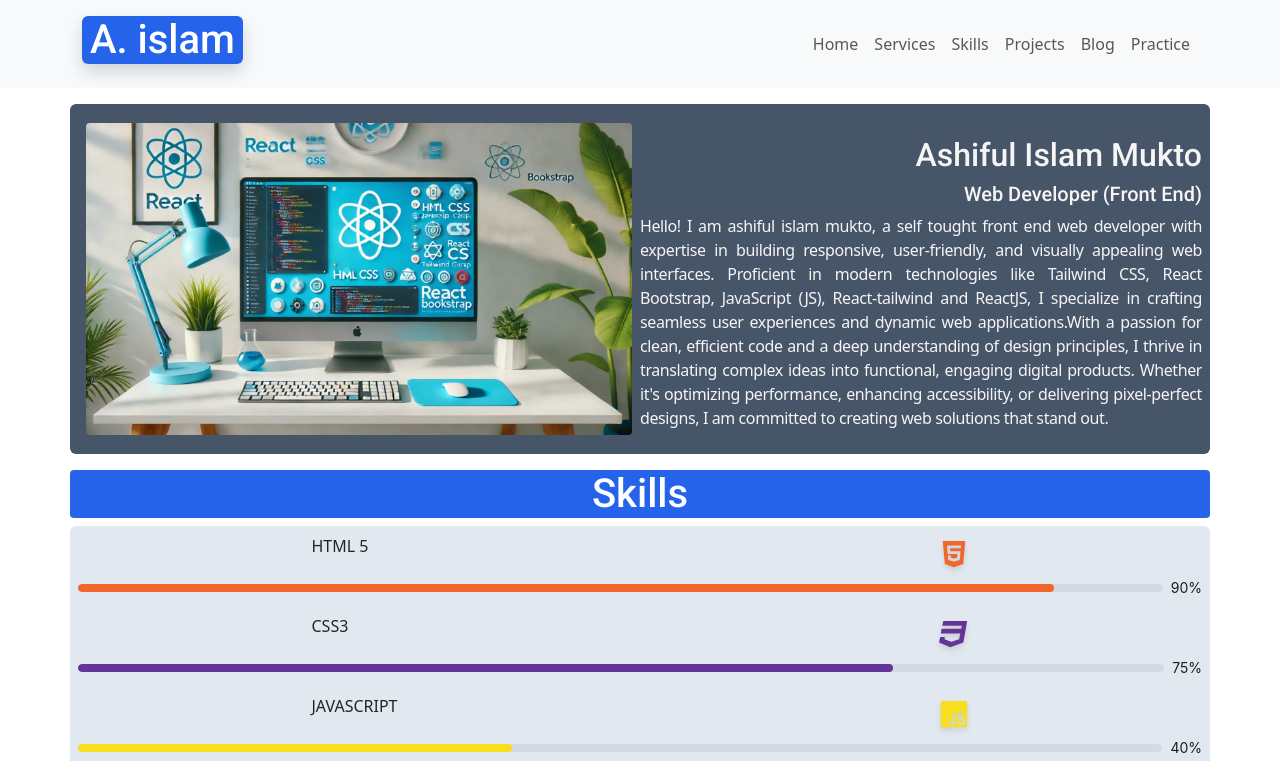
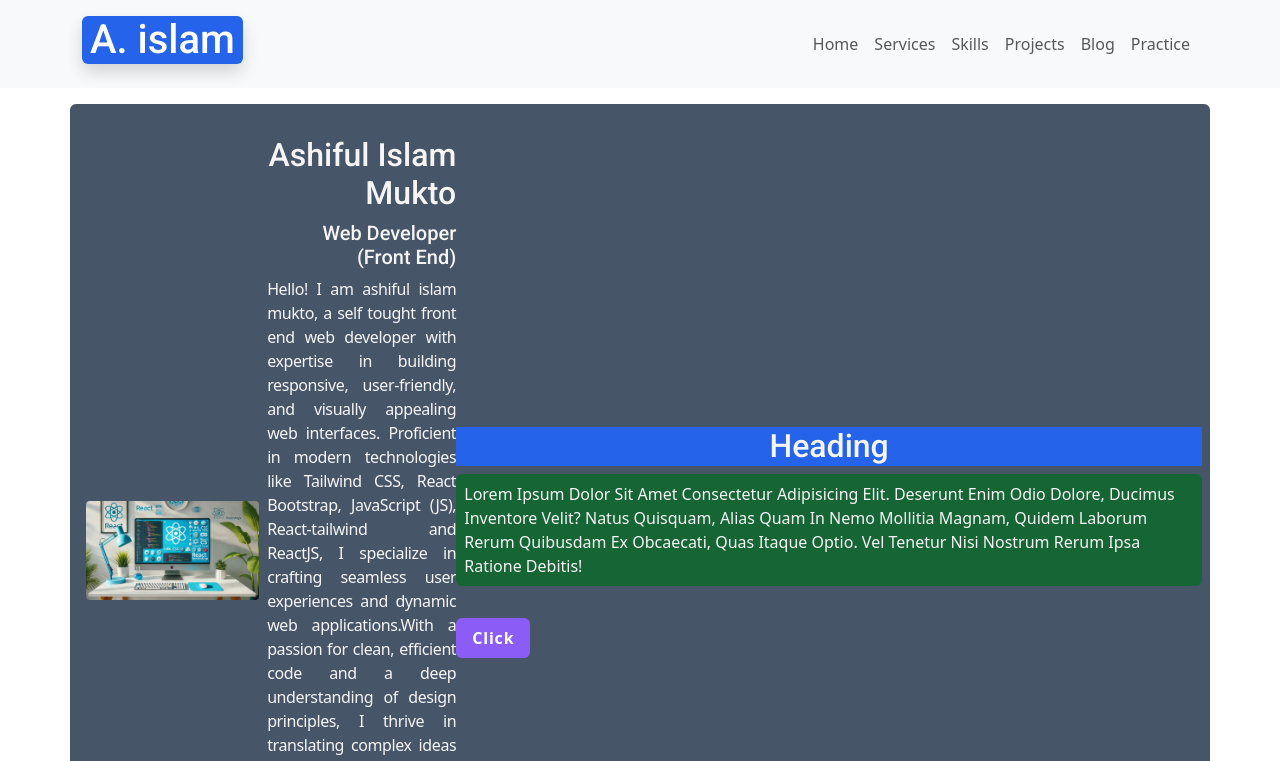
Before and after one commit to ashiful2002/portfolio, a React (Vite) app: page / in a window 1280 px wide. Shown: the top 761 px of the page. Built offline with nearby package versions, Linux system fonts and the light colour scheme.

Commit message:
added tailwind pritter and change the file extructer

```diff
--- a/src/Components/Button.jsx
+++ b/src/Components/Button.jsx
@@ -1,23 +1,25 @@
 import React from "react";
 
-const Button = ({ children, varient, href, onClick ,disabled }) => {
+const Button = ({ children, varient, href, onClick, disabled, className }) => {
+  const classes =
+    "my-3 min-w-10 rounded transition-all duration-300 px-3 py-2 font-semibold capitalize tracking-wider text-white transition-colors";
+  const classes2 =
+    "py-2 px-5 bg-violet-500 text-white  font-semibold rounded-full shadow-md hover:bg-violet-700 focus:outline-none focus:ring focus:ring-violet-400 focus:ring-opacity-75";
 
-  const classes =
-    "my-3 min-w-10 rounded  px-3 py-2 font-semibold capitalize tracking-wider text-white";
   const renderbtn = () => (
-    <button disabled={disabled}
+    <button
+      disabled={disabled}
       onClick={onClick}
-      className={`${classes} bg-violet-500 hover:bg-violet-600`}
+      className={`${classes} ${className} bg-violet-500 hover:bg-violet-600`}
     >
       {children}
     </button>
   );
   const rendersecondaryBtn = () => (
     <button
-
       onClick={onClick}
       varient={varient}
-      className={`${classes} bg-red-600 hover:bg-red-700`}
+      className={`${classes} ${className} bg-red-600 hover:bg-red-700`}
     >
       {children}
     </button>
@@ -26,7 +28,7 @@ const Button = ({ children, varient, href, onClick ,disabled }) => {
     <button
       onClick={onClick}
       href={href}
-      className={`${classes} bg-pink-500 underline`}
+      className={`${classes} ${className} bg-pink-500 underline`}
     >
       {children}
     </button>
--- a/src/index.css
+++ b/src/index.css
@@ -16,6 +16,10 @@ p a {
 
 @layer components {
   .heading {
-    @apply bg-blue-600 capitalize text-center rounded text-white;
+    @apply rounded bg-primary-color text-center capitalize text-white;
+  }
+
+  .btn-primary {
+    @apply  px-5 py-2 font-semibold text-white shadow-md  focus:outline-none focus:ring focus:ring- -400 focus:ring-opacity-75;
   }
 }
--- a/src/pages/Home/Section/Hero.jsx
+++ b/src/pages/Home/Section/Hero.jsx
@@ -3,29 +3,41 @@ import React from "react";
 import heroImage from "../../../assets/hero.jpg";
 import { aboutDetails } from "../../../Constants/Index";
 import Section from "../../../Components/Title.jsx/Section";
+import Button from "../../../Components/Button.jsx";
 
 const Hero = () => {
   return (
     <Section id="home">
       <div>
-        <div className="flex items-center justify-center flex-col xl:flex-row  bg-slate-600 rounded  text-neutral-100 p-2">
+        <div className="flex flex-col items-center justify-center rounded bg-slate-600 p-2 text-neutral-100 xl:flex-row">
           <div className="xl:w-1/2">
             <img
               src={heroImage}
               alt="heroImage"
               srcset=""
-              className="rounded-xl p-2 w-[450px] md:w-full"
+              className="w-[450px] rounded-xl p-2 md:w-full"
             />
           </div>
 
-          <div className="xl:w-1/2 md:text-right">
+          <div className="md:text-right xl:w-1/2">
             {aboutDetails.map((item, index) => (
               <div key={index} className="mt-4">
-                <h2 className="text-capitalize ">{item.name}</h2>
+                <h2 className="text-capitalize">{item.name}</h2>
                 <h5>{item.title}</h5>
                 <p className="text-justify tracking-tight">{item.desc}</p>
               </div>
             ))}
+          </div>
+          <div className="capitalize">
+            <h2 className="bg-primary-color text-center">heading</h2>
+            <p className="bg-secondary-color rounded p-2">
+              Lorem ipsum dolor sit amet consectetur adipisicing elit. Deserunt
+              enim odio dolore, ducimus inventore velit? Natus quisquam, alias
+              quam in nemo mollitia magnam, quidem laborum rerum quibusdam ex
+              obcaecati, quas itaque optio. Vel tenetur nisi nostrum rerum ipsa
+              ratione debitis!
+            </p>
+            <Button>click</Button>
           </div>
         </div>
       </div>
--- a/tailwind.config.js
+++ b/tailwind.config.js
@@ -2,7 +2,12 @@
 export default {
   content: ["./index.html", "./src/**/*.{js,ts,jsx,tsx}"],
   theme: {
-    extend: {},
+    extend: {
+      colors: {
+        'primary-color': '#2563EB',
+        'secondary-color': '#166534',
+      },
+    },
   },
   plugins: [],
 };
```
